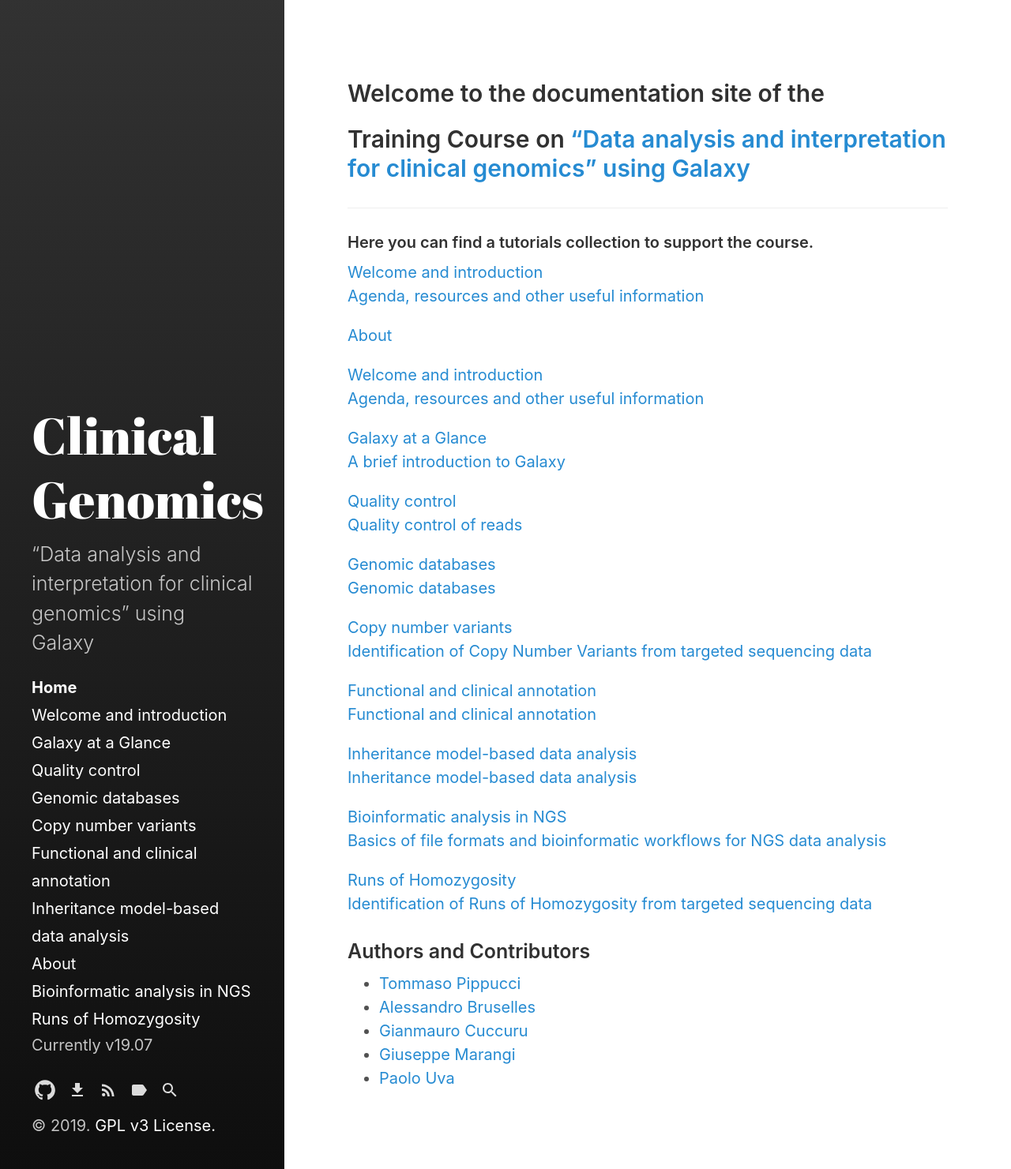
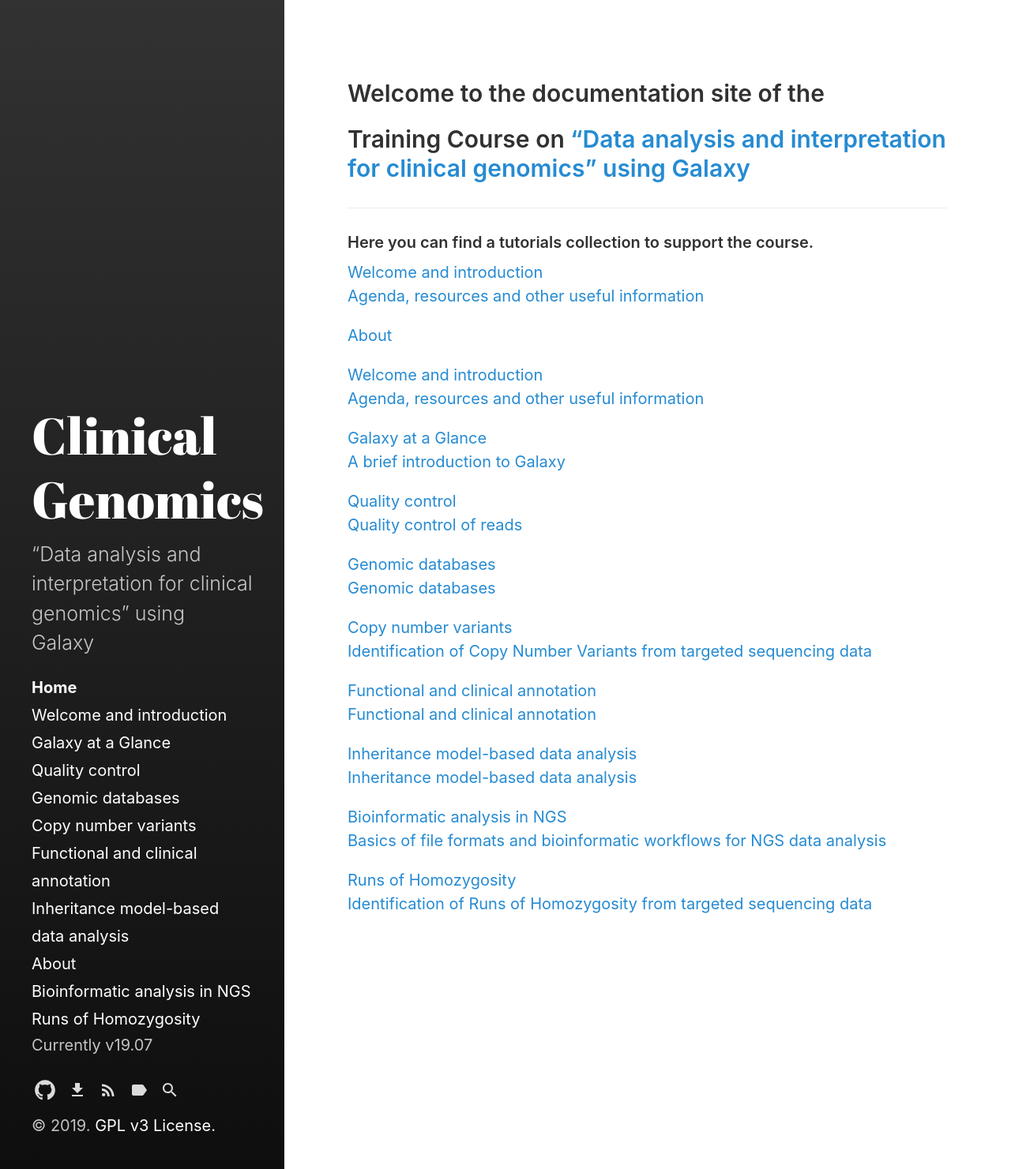
Before and after one commit to sigu-training/clinical_genomics, a Jekyll site: the page built from index.md, in a window 1280 px wide. Shown: the whole page at 79% size. Built offline with Jekyll 4.4.1, drawn with Linux system fonts in a browser that asks for light colours.

Commit message:
Update index.md

```diff
--- a/index.md
+++ b/index.md
@@ -24,12 +24,3 @@
       {% endif %}
     {% endfor %}
 {:/}
-
-
-### Authors and Contributors
-
- * [Tommaso Pippucci](http://www.)
- * [Alessandro Bruselles](https://www)
- * [Gianmauro Cuccuru](http://www)
- * [Giuseppe Marangi](http://www)
- * [Paolo Uva](http://www.crs4.it/peopledetails/183/paolo-uva)
```
